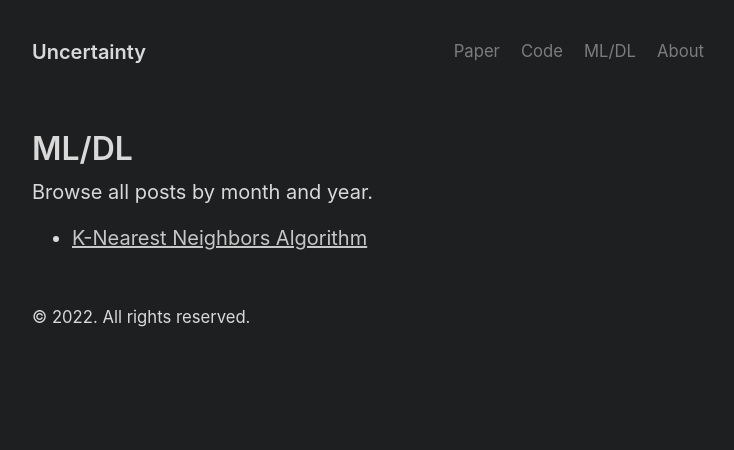
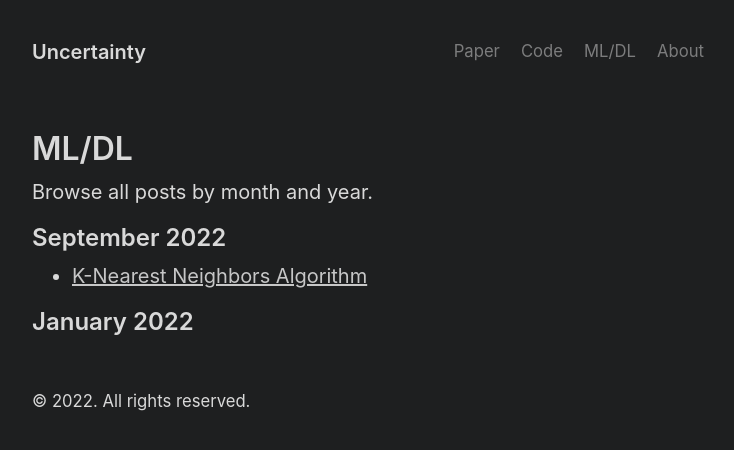
Before and after one commit to mawjdgus0812/mawjdgus0812.github.io, a Jekyll site: the page built from archive3.md, in a window 1280 px wide. Shown: the top 450 px of the page, without its empty margins (272-1006 px from the left). Built offline with Jekyll 4.4.1, drawn with Linux system fonts in a browser that asks for light colours.

Commit message:
Update archive3.md

```diff
--- a/archive3.md
+++ b/archive3.md
@@ -11,9 +11,7 @@ Browse all posts by month and year.
 
 {% assign postsByYearMonth = site.posts | group_by_exp: "post", "post.date | date: '%B %Y'" %}
 {% for yearMonth in postsByYearMonth %}
-{%-if post.category == "ML/DL"-%}
   <h2>{{ yearMonth.name }}</h2>
-{%-endif-%}
   <ul>
     {% for post in yearMonth.items %}
       {%-if post.category == "ML/DL"-%}
```
